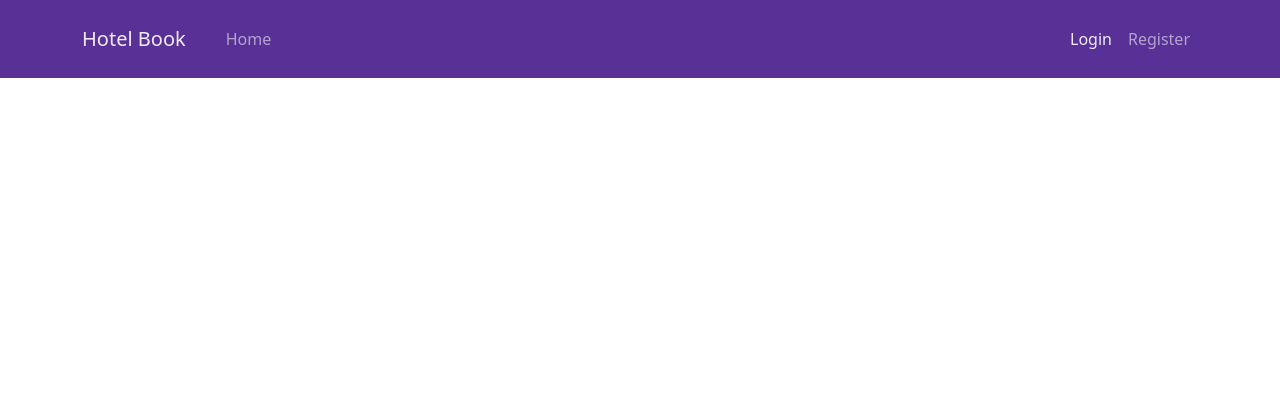
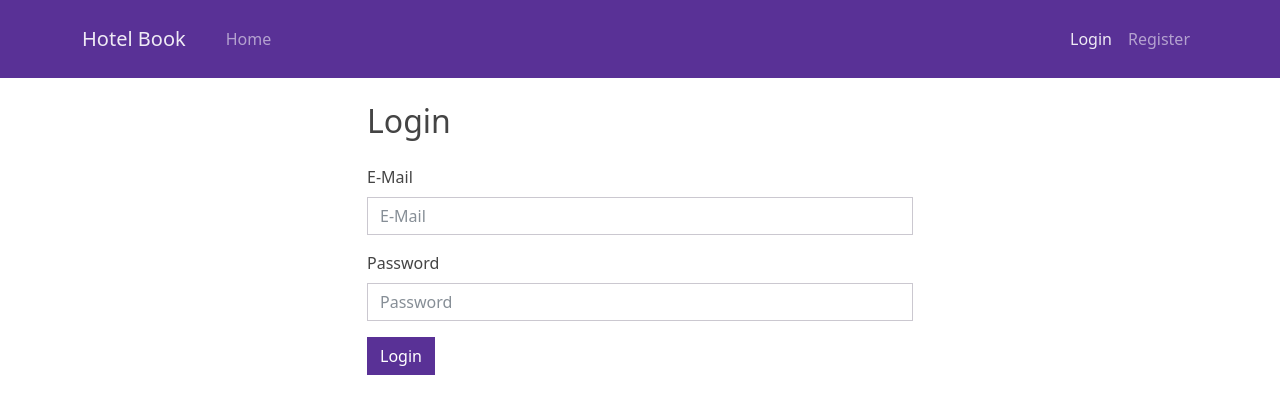
Before and after one commit to cupid20103/hotel-booking, a React (Create React App) app in the folder frontend/: page /login in a window 1280 px wide. Shown: the top 414 px of the page. Built offline with nearby package versions, Linux system fonts and the light colour scheme.

Commit message:
Add Login Screen

```diff
--- a/frontend/src/App.css
+++ b/frontend/src/App.css
@@ -1,38 +1,5 @@
-.App {
-  text-align: center;
+* {
+  margin: 0;
+  padding: 0;
+  box-sizing: border-box;
 }
-
-.App-logo {
-  height: 40vmin;
-  pointer-events: none;
-}
-
-@media (prefers-reduced-motion: no-preference) {
-  .App-logo {
-    animation: App-logo-spin infinite 20s linear;
-  }
-}
-
-.App-header {
-  background-color: #282c34;
-  min-height: 100vh;
-  display: flex;
-  flex-direction: column;
-  align-items: center;
-  justify-content: center;
-  font-size: calc(10px + 2vmin);
-  color: white;
-}
-
-.App-link {
-  color: #61dafb;
-}
-
-@keyframes App-logo-spin {
-  from {
-    transform: rotate(0deg);
-  }
-  to {
-    transform: rotate(360deg);
-  }
-}
--- a/frontend/src/App.tsx
+++ b/frontend/src/App.tsx
@@ -3,15 +3,19 @@ import { BrowserRouter, Routes, Route } from 'react-router-dom';
 import './App.css';
 import Header from './components/Header';
 import HomeScreen from './screens/HomeScreen';
+import LoginScreen from './screens/LoginScreen';
 
 function App() {
   return (
     <BrowserRouter>
       <div className="App">
         <Header />
-        <Routes>
-            <Route index element={<HomeScreen />} />
-        </Routes>
+        <div className="mt-4">
+          <Routes>
+              <Route index element={<HomeScreen />} />
+              <Route path="/login" element={<LoginScreen />} />
+          </Routes>
+        </div>
       </div>
     </BrowserRouter>
   );
--- /dev/null
+++ b/frontend/src/screens/LoginScreen.tsx
@@ -0,0 +1,31 @@
+import React from 'react';
+import { Container, Row, Col, Form, Button } from 'react-bootstrap';
+
+const LoginScreen = () => {
+  return (
+      <Container>
+        <Row className='justify-content-center'>
+            <Col xs={12} md={6}>
+                <h2 className="mb-4">Login</h2>
+                <Form>
+                    <Form.Group controlId="email" className="mb-3">
+                        <Form.Label>E-Mail</Form.Label>
+                        <Form.Control type="email" placeholder="E-Mail" ></Form.Control>
+                    </Form.Group>
+                    <Form.Group controlId="password" className="mb-3">
+                        <Form.Label>Password</Form.Label>
+                        <Form.Control type="password" placeholder="Password" ></Form.Control>
+                    </Form.Group>
+                    <Form.Group>
+                        <Button variant="primary" type="submit">
+                            Login
+                        </Button>
+                    </Form.Group>
+                </Form>
+            </Col>
+        </Row>
+    </Container>
+  );
+};
+
+export default LoginScreen;
```
